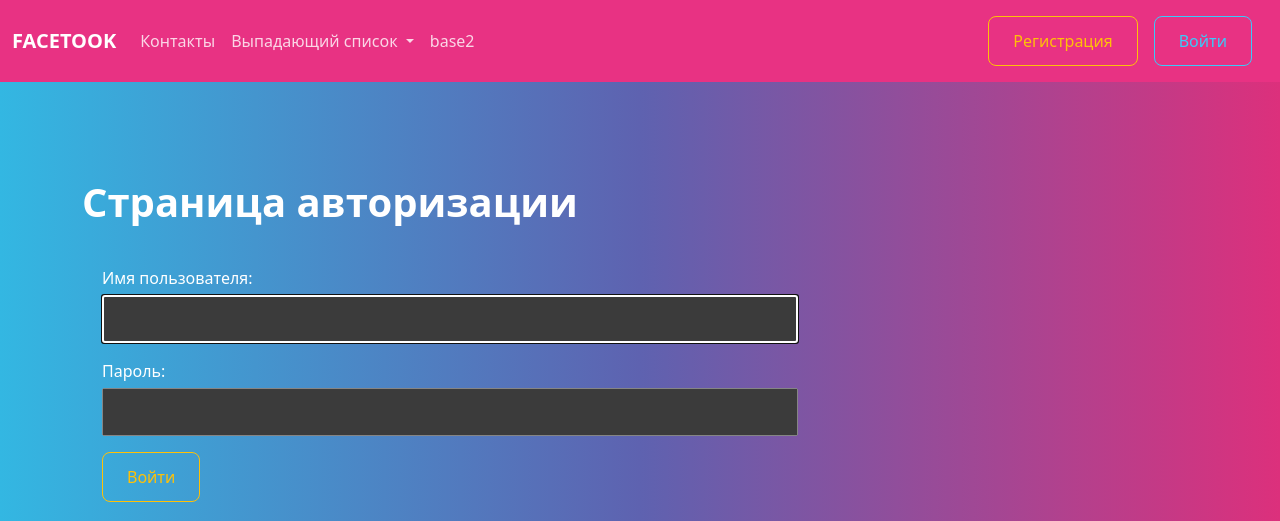
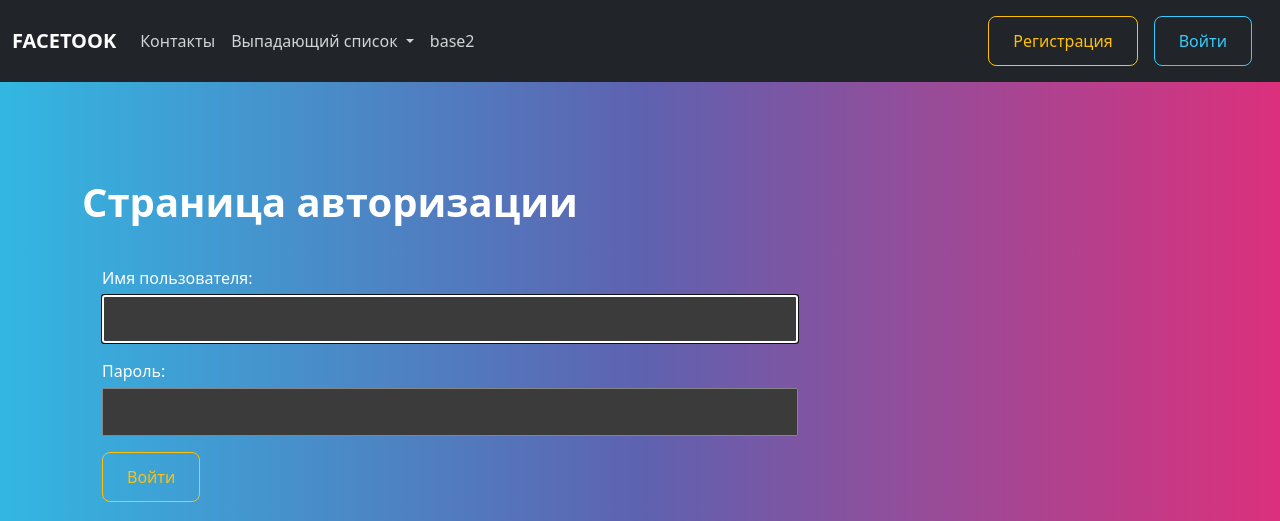
Before and after one commit to pesnyuspoyom/facetook, a Django app: page /user/ in a window 1280 px wide. Shown: the top 521 px of the page. Run offline with Django 4.2, Linux system fonts and the light colour scheme; some libraries are stand-ins or nearby versions.

Commit message:
facetook

```diff
--- a/blog/templates/blog/base.html
+++ b/blog/templates/blog/base.html
@@ -27,7 +27,7 @@
     <link rel="stylesheet" href="{% static 'blog/main.css' %}">
 </head>
 <body>
-<nav class="navbar navbar-expand-lg navbar-dark bg-primary">
+<nav class="navbar navbar-expand-lg navbar-dark bg-dark">
     <div class="container-fluid">
         <a class="navbar-brand" href="http://127.0.0.1:8000/">
             <ya-tr-span data-index="41-0" data-translated="false" data-source-lang="en" data-target-lang="ru"
--- a/users/templates/users/user.html
+++ b/users/templates/users/user.html
@@ -15,6 +15,6 @@
     </form>
 
 {% endblock %}
-
+asdsadasd
 {%block sidebar%}
     {% endblock %}
```
